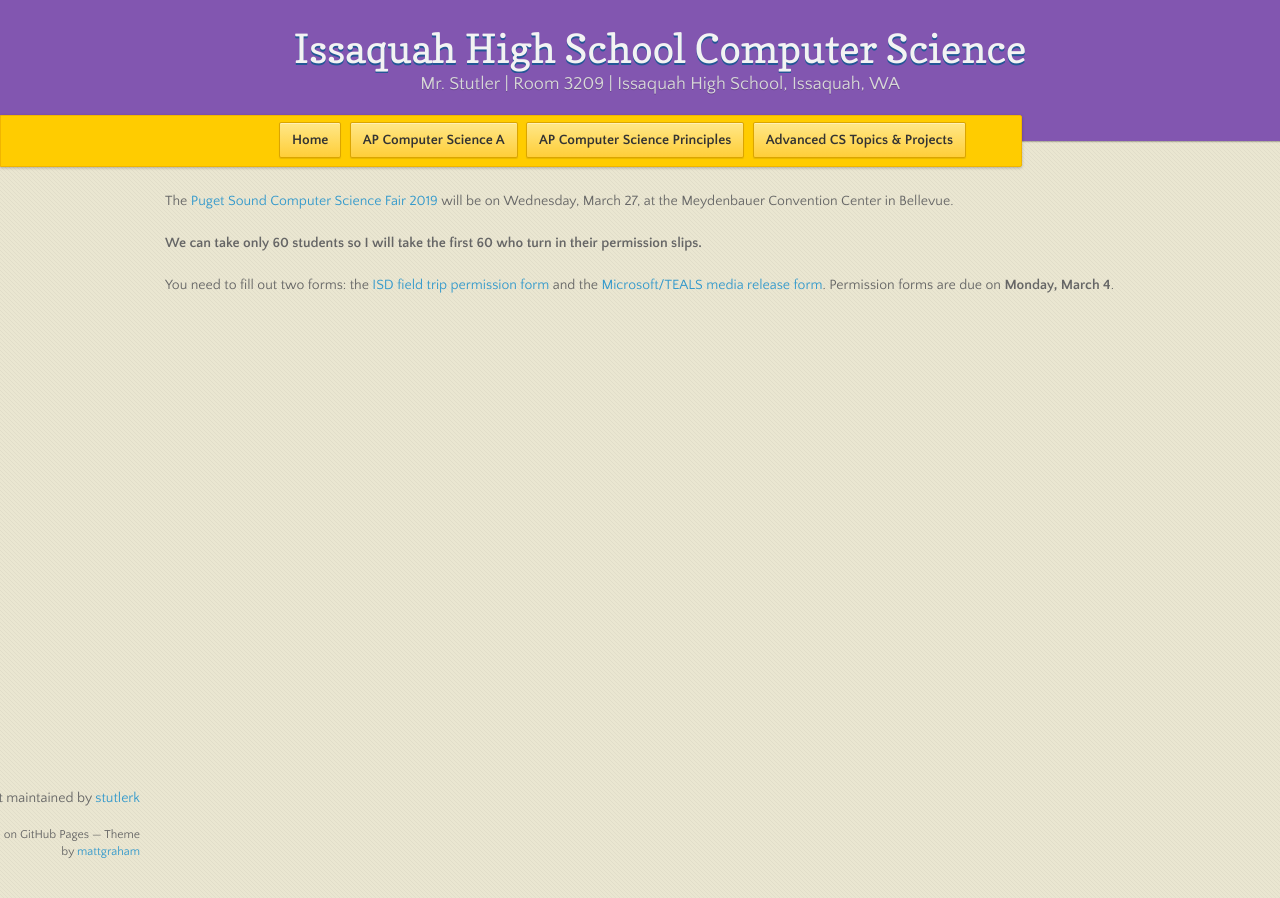
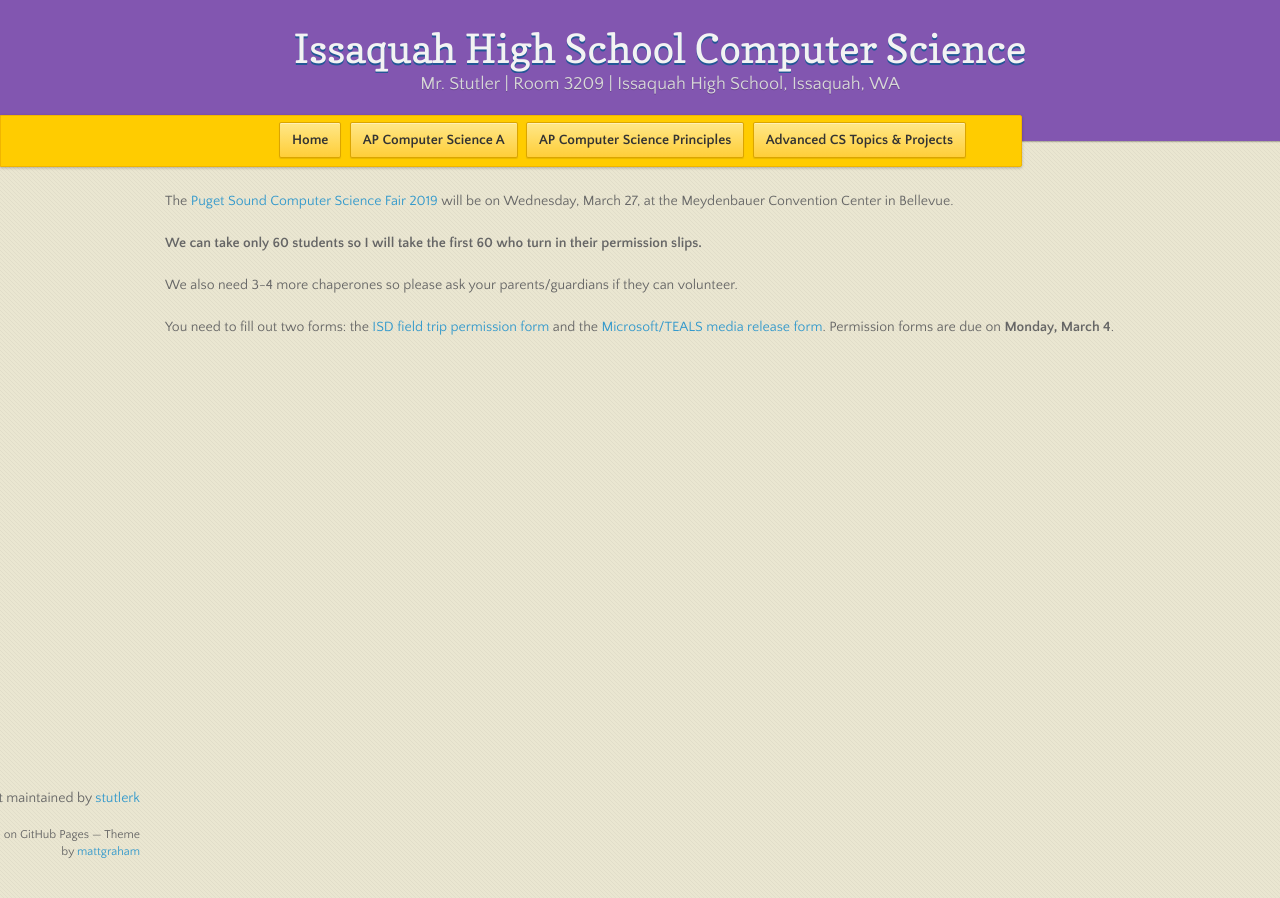
Before and after one commit to stutlerk/ihs-website, a Jekyll site: the page built from _posts/2019-03-04-UpdateCSFair.md, in a window 1280 px wide. Built offline with Jekyll 4.4.1, drawn with Linux system fonts in a browser that asks for light colours; nearby versions of some CDN libraries; our own code applies the rules of GitHub Pages for plain Markdown files.

Commit message:
Update 2019-03-04-UpdateCSFair.md

```diff
--- a/_posts/2019-03-04-UpdateCSFair.md
+++ b/_posts/2019-03-04-UpdateCSFair.md
@@ -6,4 +6,6 @@ The [Puget Sound Computer Science Fair 2019](http://www.tealscsfair.org/wa/){:ta
 
 <b>We can take only 60 students so I will take the first 60 who turn in their permission slips.</b>
 
+We also need 3-4 more chaperones so please ask your parents/guardians if they can volunteer.
+
 You need to fill out two forms: the [ISD field trip permission form](https://www.issaquah.wednet.edu/docs/default-source/district/regulations-manual/2000/2320f1e-permission-form.pdf){:target="_blank"} and the [Microsoft/TEALS media release form](https://issaquahwednet-my.sharepoint.com/:b:/g/personal/stutlerk_issaquah_wednet_edu/EfuyQBGnwPZJpAl2NjpJ3bsB_PQst2UnguWcUb6jQoR9yA?e=0eyIyJ){:target="_blank"}. Permission forms are due on <b>Monday, March 4</b>.
```
